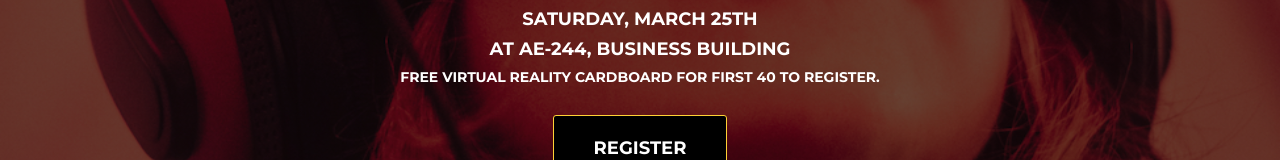
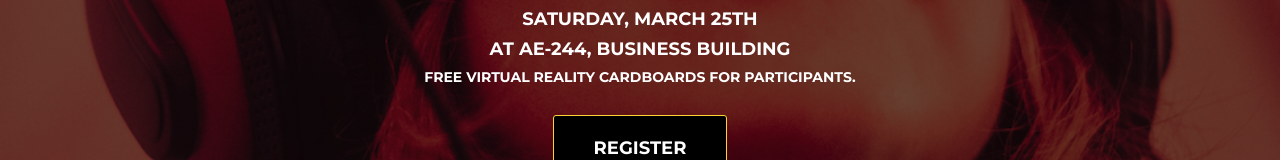
Before and after one commit to idea-platform/idea-platform.github.io, a website: page index.html in a window 1280 px wide. Shown: the part 415-575 px from the top of the page. Drawn offline with nearby package versions, Linux system fonts and the light colour scheme; a web font is replaced by a local one.

Commit message:
Update index.html

```diff
--- a/index.html
+++ b/index.html
@@ -78,7 +78,7 @@
                 <div class="intro-heading">IP-HACKATHON</div>
                 <h4>Saturday, March 25th</h4>
                 <h4>At AE-244, Business Building</h4>
-                <h5>Free Virtual Reality Cardboard for first 40 to register.</h5>
+                <h5>Free Virtual Reality Cardboards for Participants.</h5>
                 <br>
                 <a href="https://docs.google.com/a/upr.edu/forms/d/e/1FAIpQLSfvacJyjs6sS39eMI73cxE4G5gZVLmDBgoIfzV9DsU9po_Ggg/viewform?c=0&w=1" class="page-scroll btn btn-xl">Register</a>
             </div>
```
